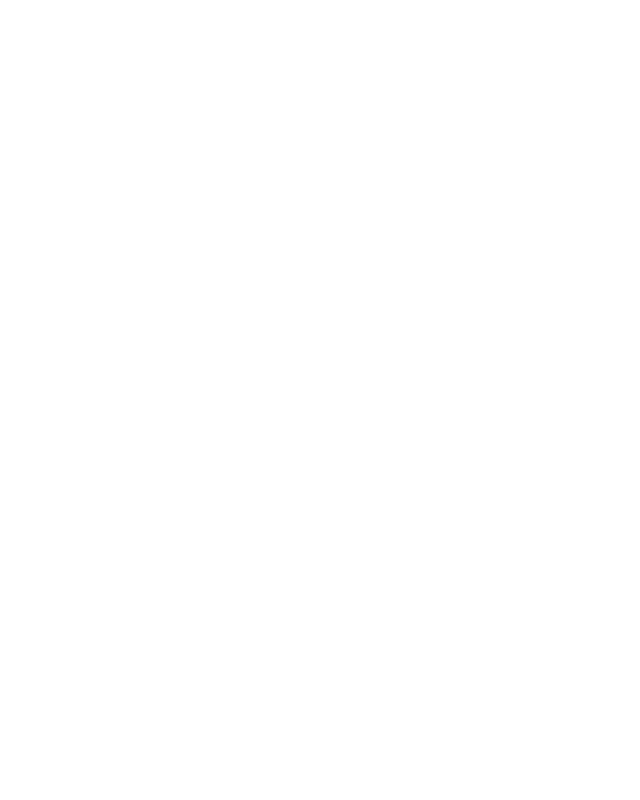
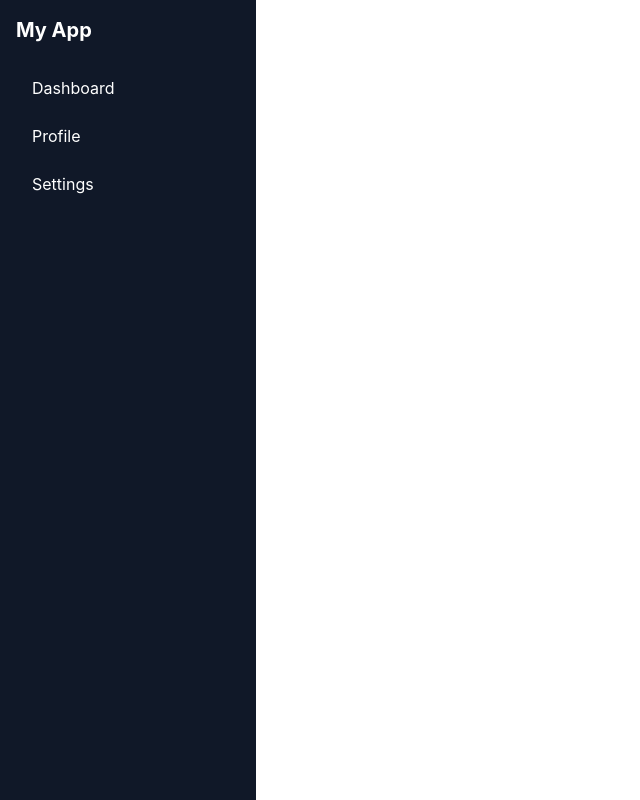
Before and after one commit to psshrijith/TaskFlow, a React (Vite) app: page /dashboard in a window 1280 px wide. Before the commit this address had no page. Shown: the whole page, without its empty margins (0-640 px from the left). Built offline with nearby package versions, Linux system fonts and the light colour scheme.

Commit message:
feat(taskFlow): installed fontawesome icon

```diff
--- a/package.json
+++ b/package.json
@@ -10,6 +10,9 @@
     "preview": "vite preview"
   },
   "dependencies": {
+    "@fortawesome/fontawesome-svg-core": "^7.3.1",
+    "@fortawesome/free-solid-svg-icons": "^7.3.1",
+    "@fortawesome/react-fontawesome": "^3.5.0",
     "@tailwindcss/vite": "^4.3.3",
     "motion": "^13.1.0",
     "react": "^19.2.8",
--- a/src/App.tsx
+++ b/src/App.tsx
@@ -2,6 +2,7 @@ import { BrowserRouter, Route, Routes } from "react-router-dom"
 import LandingPage from "./Pages/LandingPage";
 import Signup from "./Pages/SignUp";
 import Signin from "./Pages/SignIn";
+import Dashboard from "./Pages/Dashboard";
 import "./index.css";
 
 
@@ -13,7 +14,8 @@ function App() {
         <Routes>
           <Route path="/" element={<LandingPage/>} />
           <Route path="/signup" element={<Signup/>} />
-          <Route path='/login' element={<Signin/>} />
+          <Route path="/login" element={<Signin/>} />
+          <Route path="/dashboard" element={<Dashboard/>} />
         </Routes>
       </BrowserRouter>
     </div>
--- /dev/null
+++ b/src/Pages/Dashboard.tsx
@@ -0,0 +1,10 @@
+import SideBar from "../components/SideBar";
+
+const Dashboard = () => {
+    return (
+        <SideBar/>
+    )
+
+}
+
+export default Dashboard;
--- a/src/components/SideBar.tsx
+++ b/src/components/SideBar.tsx
@@ -1,6 +1,23 @@
 const SideBar = () => {
+  return (
+    <aside className="w-64 h-screen bg-gray-900 text-white p-4">
+      <h1 className="text-xl font-bold mb-6">My App</h1>
 
+      <nav className="space-y-2">
+        <a href="#" className="block px-4 py-2 rounded hover:bg-gray-800">
+          Dashboard
+        </a>
 
-}
+        <a href="#" className="block px-4 py-2 rounded hover:bg-gray-800">
+          Profile
+        </a>
+
+        <a href="#" className="block px-4 py-2 rounded hover:bg-gray-800">
+          Settings
+        </a>
+      </nav>
+    </aside>
+  );
+};
 
 export default SideBar;
```
Also changed, not shown: 1 other file (tests, documents, lock files or other folders).
